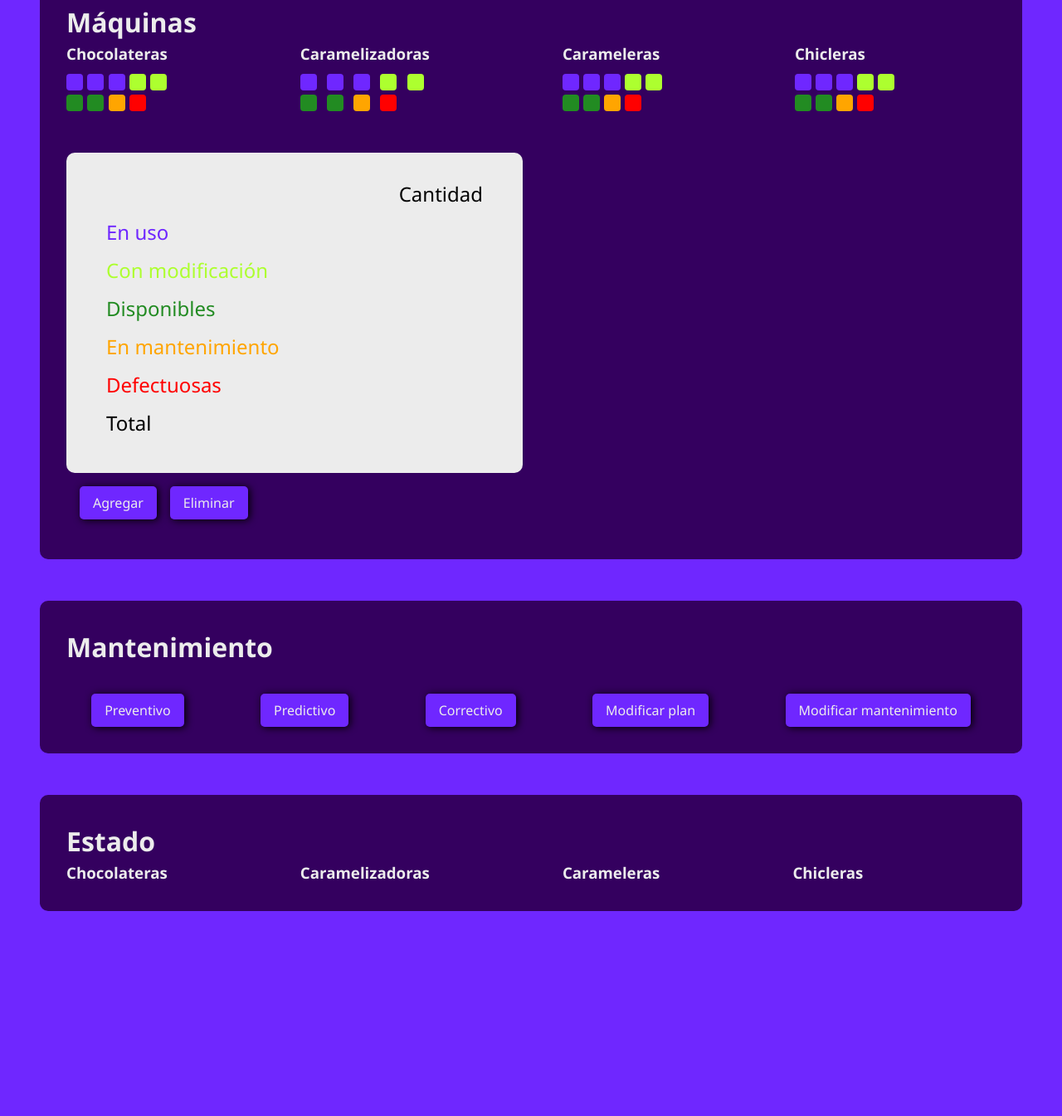
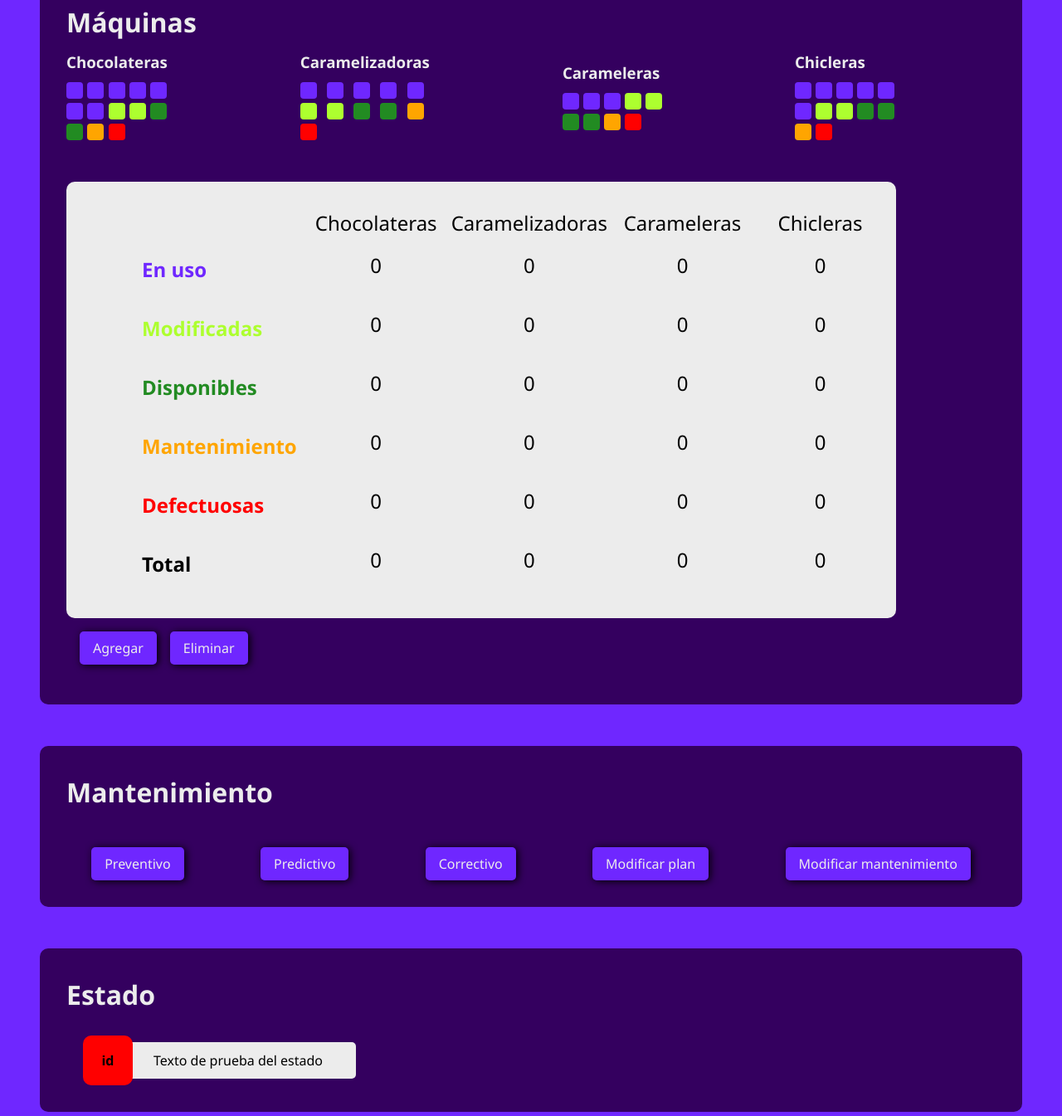
Before and after one commit to HL-2002/Wonka-Management, a website: page frontend/modules/mantenimiento/index.html in a window 1280 px wide. Shown: the part 435-1780 px from the top of the page at 83% size. Before the commit the page ends 1631 px from the top, so only its background shows below. Drawn offline with Linux system fonts and the light colour scheme.

Commit message:
machines charts updated and state chart updated

```diff
--- a/frontend/modules/mantenimiento/index.html
+++ b/frontend/modules/mantenimiento/index.html
@@ -50,6 +50,10 @@
                                 <div class="square" style="background-color: #6f27ff;"></div>
                                 <div class="square" style="background-color: #6f27ff;"></div>
                                 <div class="square" style="background-color: #6f27ff;"></div>
+                                <div class="square" style="background-color: #6f27ff;"></div>
+                                <div class="square" style="background-color: #6f27ff;"></div>
+                                <div class="square" style="background-color: #6f27ff;"></div>
+                                <div class="square" style="background-color: #6f27ff;"></div>
                                 <div class="square" style="background-color: greenyellow;"></div>
                                 <div class="square" style="background-color: greenyellow;"></div>
                                 <div class="square" style="background-color: forestgreen;"></div>
@@ -61,6 +65,8 @@
                         <li>
                             <h3>Caramelizadoras</h3>
                             <div class="container">
+                                <div class="square" style="background-color: #6f27ff;"></div>
+                                <div class="square" style="background-color: #6f27ff;"></div>
                                 <div class="square" style="background-color: #6f27ff;"></div>
                                 <div class="square" style="background-color: #6f27ff;"></div>
                                 <div class="square" style="background-color: #6f27ff;"></div>
@@ -92,6 +98,9 @@
                                 <div class="square" style="background-color: #6f27ff;"></div>
                                 <div class="square" style="background-color: #6f27ff;"></div>
                                 <div class="square" style="background-color: #6f27ff;"></div>
+                                <div class="square" style="background-color: #6f27ff;"></div>
+                                <div class="square" style="background-color: #6f27ff;"></div>
+                                <div class="square" style="background-color: #6f27ff;"></div>
                                 <div class="square" style="background-color: greenyellow;"></div>
                                 <div class="square" style="background-color: greenyellow;"></div>
                                 <div class="square" style="background-color: forestgreen;"></div>
@@ -102,13 +111,50 @@
                         </li>
                     </ul>
                     <div class="data">
-                        <p class="head">Cantidad</p>
-                        <p style="color: #6f27ff;">En uso </p>
-                        <p style="color:greenyellow;">Con modificación</p>
-                        <p style="color:forestgreen;">Disponibles</p>
-                        <p style="color:orange;">En mantenimiento</p>
-                        <p style="color:red;">Defectuosas</p>
-                        <p>Total</p>
+                        <div class="data-grid">
+                            <div class="grid-item"></div>
+                            <div class="grid-item">Chocolateras</div>
+                            <div class="grid-item">Caramelizadoras</div>
+                            <div class="grid-item">Carameleras</div>
+                            <div class="grid-item">Chicleras</div>
+                            <!--En uso -->
+                            <p style="color: #6f27ff;" class="first-item">En uso </p>
+                            <div class="grid-item">0</div>
+                            <div class="grid-item">0</div>
+                            <div class="grid-item">0</div>
+                            <div class="grid-item">0</div>
+                            <!--Modificadas -->
+                            <p style="color: greenyellow;" class="first-item">Modificadas</p>
+                            <div class="grid-item">0</div>
+                            <div class="grid-item">0</div>
+                            <div class="grid-item">0</div>
+                            <div class="grid-item">0</div>
+                            <!--Disponibles -->
+                            <p style="color:forestgreen;" class="first-item">Disponibles</p>
+                            <div class="grid-item">0</div>
+                            <div class="grid-item">0</div>
+                            <div class="grid-item">0</div>
+                            <div class="grid-item">0</div>
+                            <!--Mantenimiento -->
+                            <p style="color:orange;" class="first-item">Mantenimiento</p>
+                            <div class="grid-item">0</div>
+                            <div class="grid-item">0</div>
+                            <div class="grid-item">0</div>
+                            <div class="grid-item">0</div>
+                            <!--Defectuosas-->
+                            <p style="color:red;" class="first-item">Defectuosas</p>
+                            <div class="grid-item">0</div>
+                            <div class="grid-item">0</div>
+                            <div class="grid-item">0</div>
+                            <div class="grid-item">0</div>
+                            <!--Total -->
+                            <p class="first-item">Total</p>
+                            <div class="grid-item">0</div>
+                            <div class="grid-item">0</div>
+                            <div class="grid-item">0</div>
+                            <div class="grid-item">0</div>
+
+                        </div>
                     </div>
 
                     <dialog id="add" class="dialog">
@@ -299,22 +345,9 @@
                     Estado
                 </h2>
 
-                <div>
-                    <ul>
-                        <li>
-                            <h3>Chocolateras</h3>
-                        </li>
-                        <li>
-                            <h3>Caramelizadoras</h3>
-                        </li>
-                        <li>
-                            <h3>Carameleras</h3>
-                        </li>
-                        <li>
-                            <h3>Chicleras</h3>
-                        </li>
-                    </ul>
-
+                <div class="state-container">
+                    <div class="state">id</div>
+                    <div class="state-info">Texto de prueba del estado</div>
                 </div>
 
             </section>
--- a/frontend/modules/mantenimiento/style.css
+++ b/frontend/modules/mantenimiento/style.css
@@ -40,6 +40,7 @@ h1 {
     flex-basis: 100%;
     color: #ececec;
     font-size: 2em;
+    margin-bottom: 10px;
 }
 
 
@@ -74,7 +75,8 @@ h1 {
 }
 
 .data {
-    padding: 2rem 3rem;
+    display: flex;
+    padding: 2rem 1rem;
     /* gap: 3rem; */
     font-size: 1.5em;
     /* font-weight: 500; */
@@ -82,8 +84,33 @@ h1 {
     background-color: #ececec;
     /* width: 50%; */
     border-radius: 10px;
-    max-width: 550px;
+    max-width: 1000px;
 }
+
+.data-grid {
+    display: grid;
+    grid-template-columns: repeat(5, 1fr);
+    margin-left: 70px;
+    gap: 15px;
+}
+
+.first-item {
+    text-align: left;
+    padding: 5px;
+    font-weight: 900;
+}
+
+
+.grid-item {
+    text-align: center;
+}
+
+@media (max-width: 800px) {
+    .data-grid {
+        grid-template-columns: repeat(auto-fit, minmax(100px, 1fr));
+    }
+}
+
 
 .head {
     text-align: right;
@@ -118,8 +145,6 @@ button:active {
     transform: translateY(2px);
     background: #6f27ff;
 }
-
-
 
 
 .dialog {
@@ -180,6 +205,32 @@ button:active {
     cursor: pointer;
     box-shadow: black 2px 1px 10px;
     margin-top: 20px;
+}
+
+.state-container {
+    display: flex;
+    align-items: center;
+    margin-top: 15px;
+    margin-left: 20px;
+}
+
+.state {
+    width: 60px;
+    height: 60px;
+    background-color: red;
+    border-radius: 10px;
+    z-index: 1;
+    display: flex;
+    align-items: center;
+    justify-content: center;
+    font-weight: 800;
+}
+
+.state-info {
+    padding: 10px 40px;
+    background-color: #ececec;
+    border-radius: 5px;
+    margin-left: -15px;
 }
 
 #submit:hover {
```
